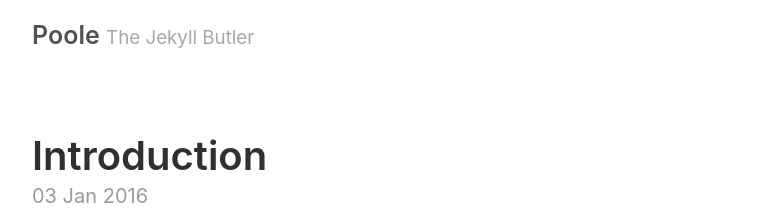
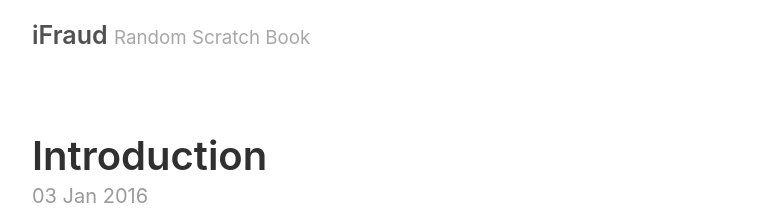
Before and after one commit to ifraud/ifraud.github.io, a Jekyll site: the page built from index.html, in a window 1280 px wide. Shown: the top 214 px of the page, without its empty margins (258-1021 px from the left). Built offline with Jekyll 4.4.1, drawn with Linux system fonts in a browser that asks for light colours; the list of posts is cut into pages by our own code.

Commit message:
Small changes

```diff
--- a/_config.yml
+++ b/_config.yml
@@ -2,9 +2,9 @@
 permalink:           pretty
 
 # Setup
-title:               Poole
-tagline:             The Jekyll Butler
-url:                 http://getpoole.com
+title:               iFraud
+tagline:             Random Scratch Book
+url:                 http://ifraud.github.io
 paginate:            1
 baseurl:             ""
 
@@ -17,14 +17,14 @@
 
 # About/contact
 author:
-  name:              Mark Otto
-  url:               https://twitter.com/mdo
-  email:             markdotto@gmail.com
+  name:              Vamsidhar Reddy Gaddam
+  url:               https://ifraud.github.io
+  email:             gaddam.vamsidhar@gmail.com
 
 # Custom vars
 version:             2.0.0
 github:
-  repo:              https://github.com/poole/poole
+  repo:              https://github.com/ifraud
 
 # Gems
 gems:
```
